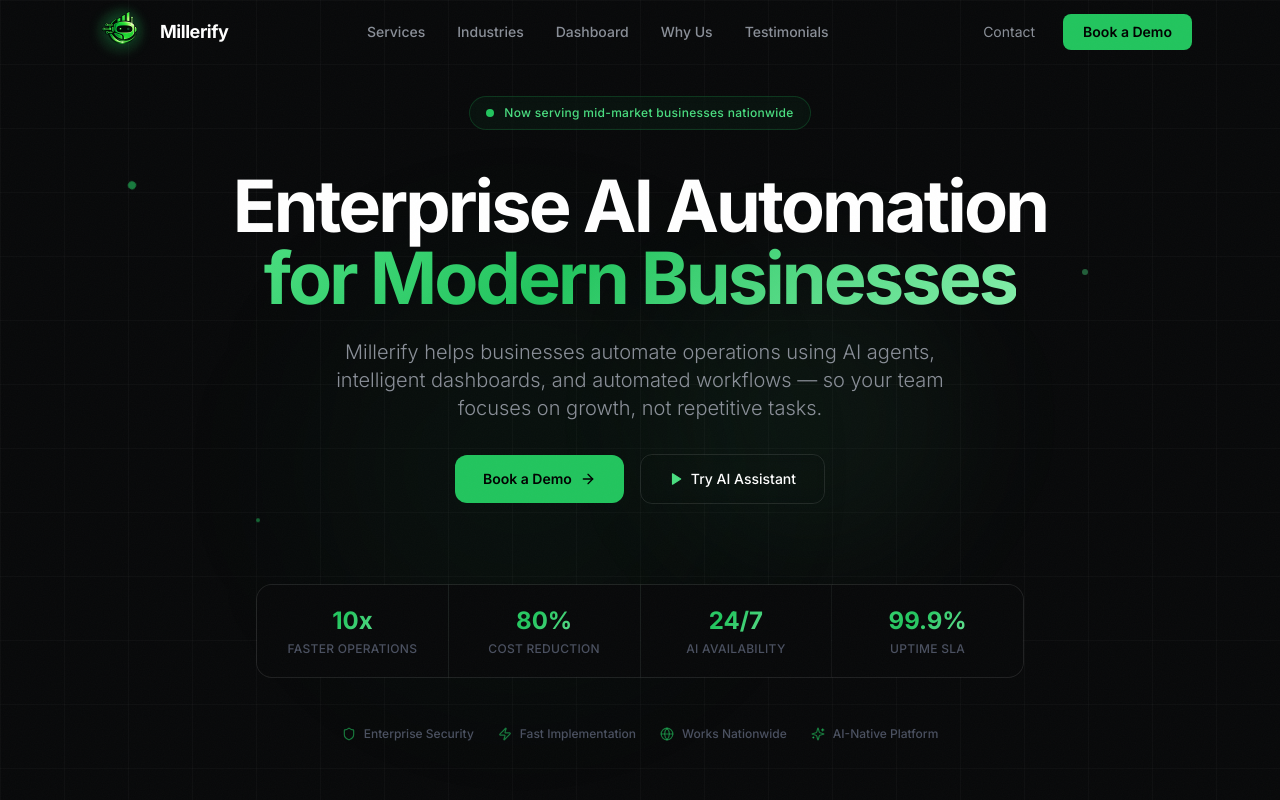
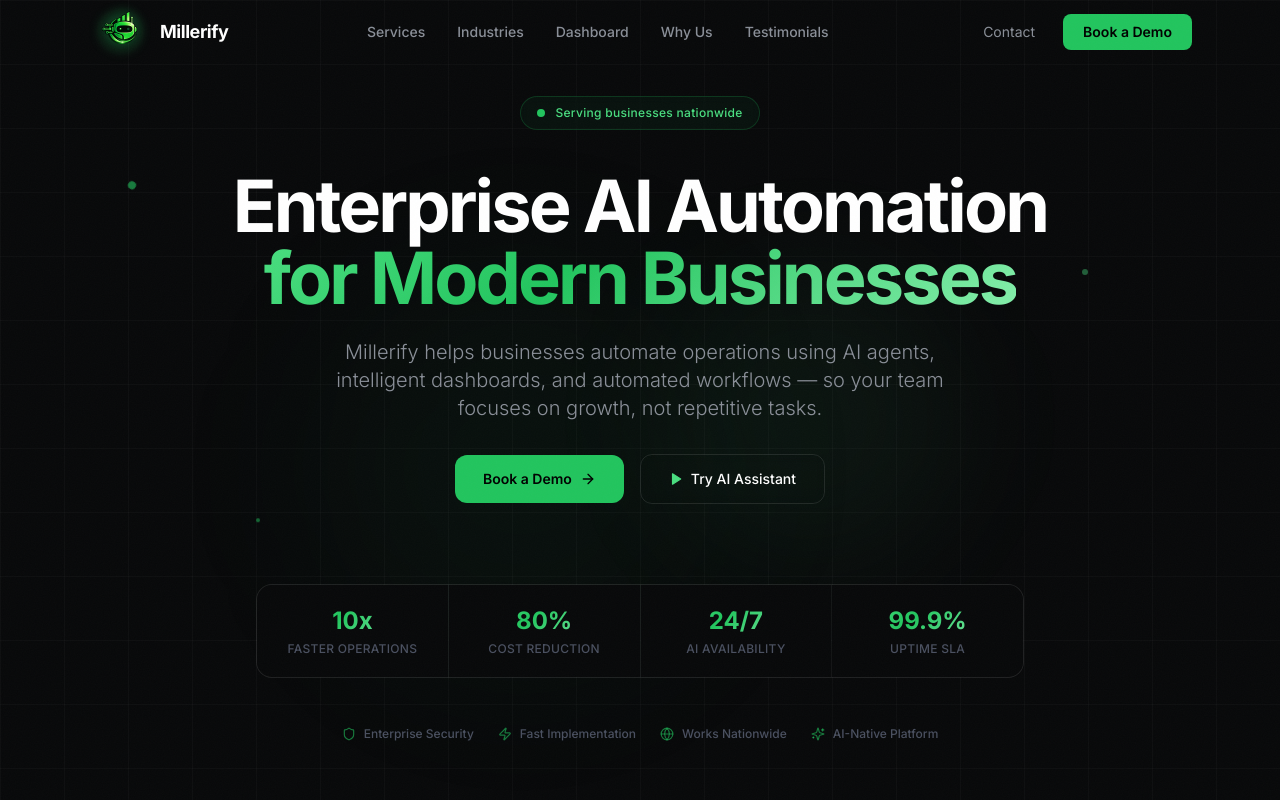
Before and after one commit to mmillertechnologies-oss/millerify-website, a Next.js app: page / in a window 1280 px wide. Shown: the top 800 px of the page. Built offline with nearby package versions, Linux system fonts and the light colour scheme.

Commit message:
Update hero badge text

```diff
--- a/src/components/Hero.tsx
+++ b/src/components/Hero.tsx
@@ -68,7 +68,7 @@
               <span className="animate-ping absolute inline-flex h-full w-full rounded-full bg-green-400 opacity-75" />
               <span className="relative inline-flex rounded-full h-2 w-2 bg-green-500" />
             </span>
-            <span className="text-xs font-medium text-green-400 tracking-wide">Now serving mid-market businesses nationwide</span>
+            <span className="text-xs font-medium text-green-400 tracking-wide">Serving businesses nationwide</span>
           </div>
         </motion.div>
 
```
